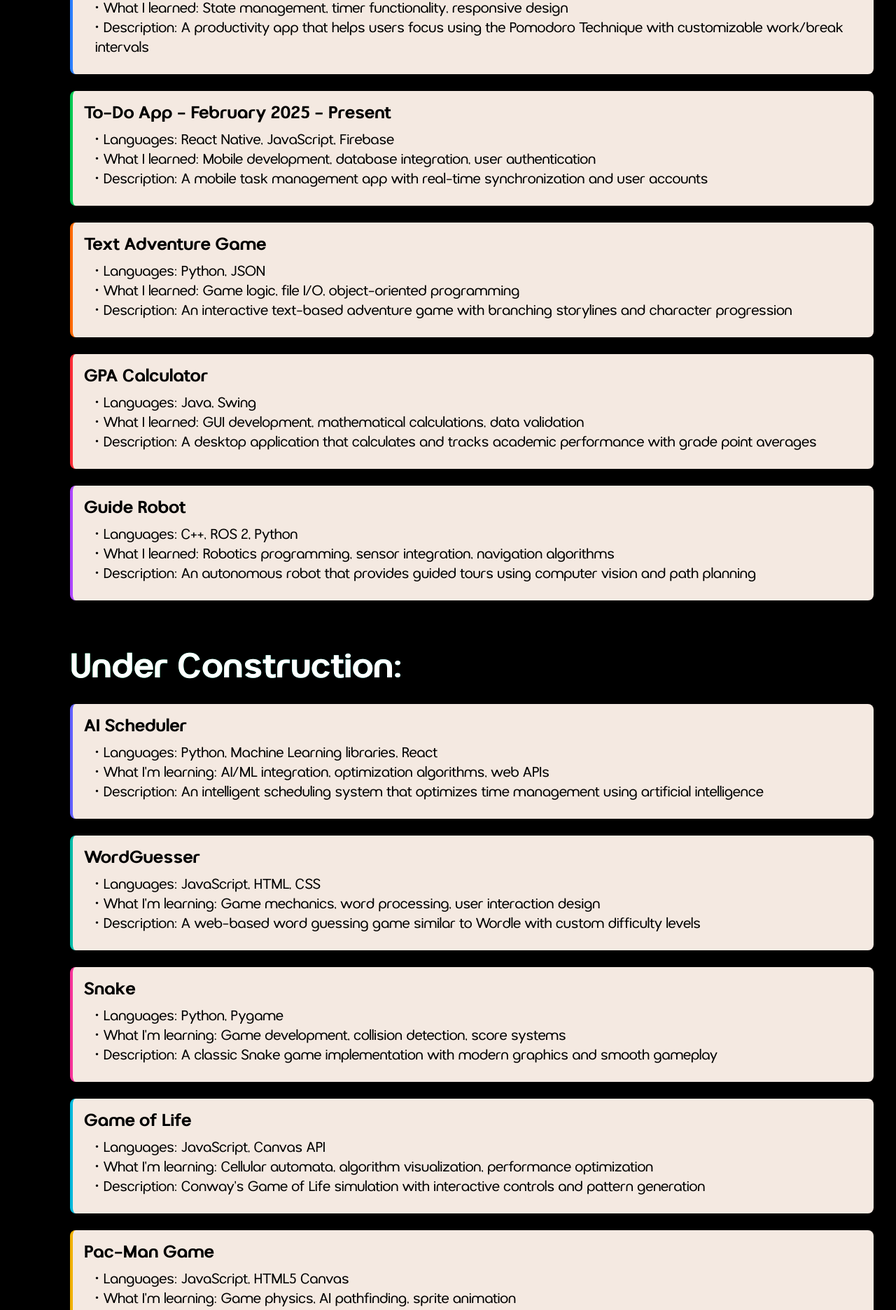
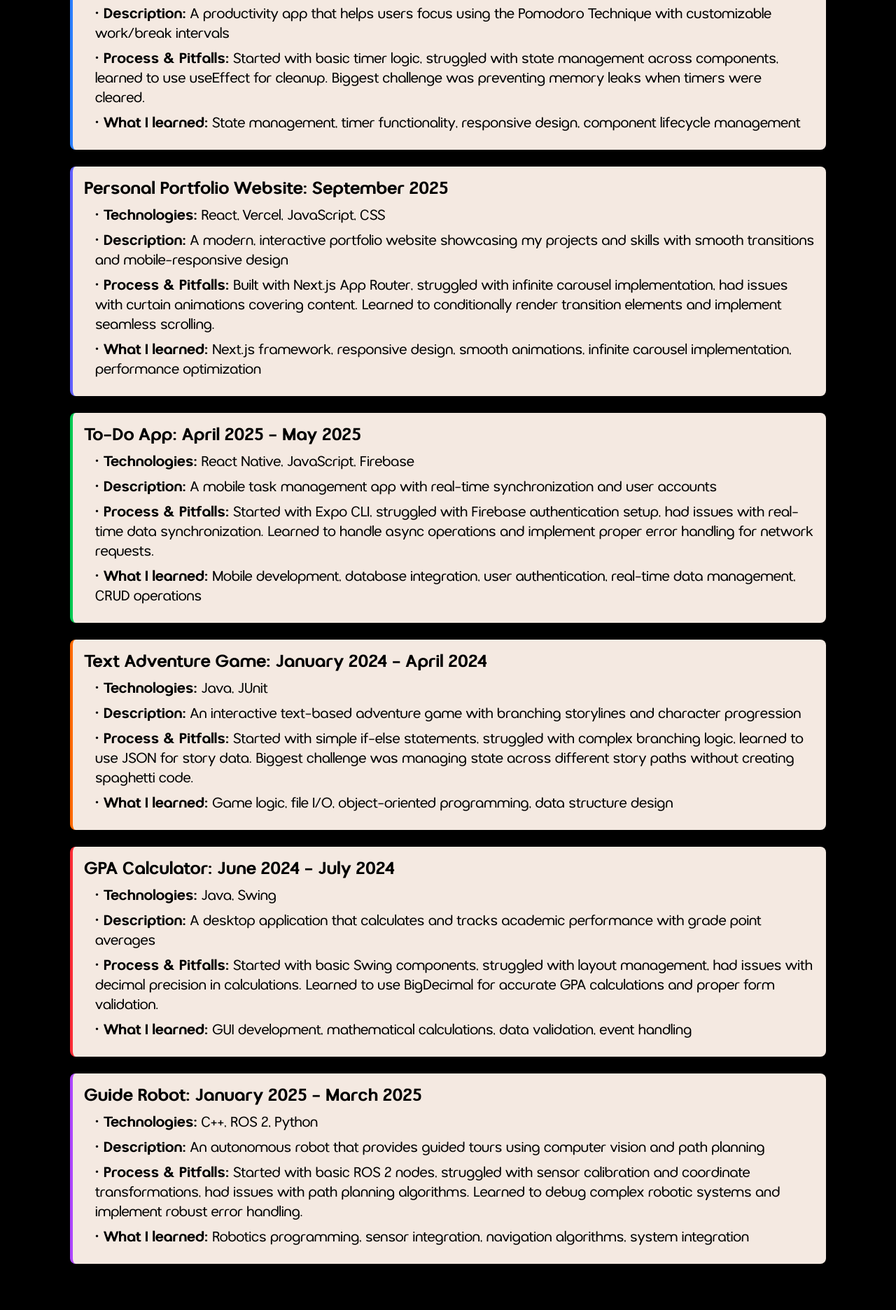
Before and after one commit to Rashaunjw/personal-portfolio, a Next.js app: page /projects in a window 1280 px wide. Shown: the part 486-2358 px from the top of the page at 70% size. Built offline with nearby package versions, Linux system fonts and the light colour scheme.

Commit message:
14th commit

```diff
--- a/src/app/projects/page.js
+++ b/src/app/projects/page.js
@@ -31,7 +31,7 @@ export default function ProjectsPage() {
         </h2>
       </div>
       <div className={`mt-6 pb-32 transition-all duration-1500 ${isAnimating ? 'opacity-0 translate-y-8' : 'opacity-100 translate-y-0'}`}>
-        <div className="text-left pl-25 pr-8">
+        <div className="text-left px-25">
           <div className="text-2xl font-regular text-white mb-6 text-center" style={{ fontFamily: 'Gucina, sans-serif' }}>
           A collection of personal and academic projects showcasing my journey in software development, from web applications to mobile apps and games.
           </div>
@@ -44,56 +44,73 @@ export default function ProjectsPage() {
 
           <div className="bg-[#F4E9E1] rounded-lg p-4 mb-6 shadow-lg hover:shadow-xl transition-all duration-300 hover:scale-[1.02] hover:-translate-y-2 border-l-4 border-blue-500">
             <div className="text-2xl font-bold text-black mb-2" style={{ fontFamily: 'Gucina, sans-serif' }}>
-            <a href="https://www.rjwpomodoro.com/" target="_blank" rel="noopener noreferrer" className="underline hover:text-gray-600 transition-colors">Pomodoro Timer</a> - November 2024 - January 2025
+            <a href="https://www.rjwpomodoro.com/" target="_blank" rel="noopener noreferrer" className="underline hover:text-gray-600 transition-colors">Pomodoro Timer</a>: November 2024 - January 2025
             </div>
-            <ul className="text-xl text-black mb-2 ml-4" style={{ fontFamily: 'Gucina, sans-serif' }}>
-              <li>• Languages: React, JavaScript, CSS, HTML</li>
-              <li>• What I learned: State management, timer functionality, responsive design</li>
-              <li>• Description: A productivity app that helps users focus using the Pomodoro Technique with customizable work/break intervals</li>
+            <ul className="text-xl text-black mb-2 ml-4 space-y-2" style={{ fontFamily: 'Gucina, sans-serif' }}>
+              <li>• <span className="font-bold">Technologies:</span> React, JavaScript, CSS, HTML</li>
+              <li>• <span className="font-bold">Description:</span> A productivity app that helps users focus using the Pomodoro Technique with customizable work/break intervals</li>
+              <li>• <span className="font-bold">Process & Pitfalls:</span> Started with basic timer logic, struggled with state management across components, learned to use useEffect for cleanup. Biggest challenge was preventing memory leaks when timers were cleared.</li>
+              <li>• <span className="font-bold">What I learned:</span> State management, timer functionality, responsive design, component lifecycle management</li>
+            </ul>
+          </div>
+
+          <div className="bg-[#F4E9E1] rounded-lg p-4 mb-6 shadow-lg hover:shadow-xl transition-all duration-300 hover:scale-[1.02] hover:-translate-y-2 border-l-4 border-indigo-500">
+            <div className="text-2xl font-bold text-black mb-2" style={{ fontFamily: 'Gucina, sans-serif' }}>
+            Personal Portfolio Website: September 2025
+            </div>
+            <ul className="text-xl text-black mb-2 ml-4 space-y-2" style={{ fontFamily: 'Gucina, sans-serif' }}>
+              <li>• <span className="font-bold">Technologies:</span> React, Vercel, JavaScript, CSS</li>
+              <li>• <span className="font-bold">Description:</span> A modern, interactive portfolio website showcasing my projects and skills with smooth transitions and mobile-responsive design</li>
+              <li>• <span className="font-bold">Process & Pitfalls:</span> Built with Next.js App Router, struggled with infinite carousel implementation, had issues with curtain animations covering content. Learned to conditionally render transition elements and implement seamless scrolling.</li>
+              <li>• <span className="font-bold">What I learned:</span> Next.js framework, responsive design, smooth animations, infinite carousel implementation, performance optimization</li>
             </ul>
           </div>
 
           <div className="bg-[#F4E9E1] rounded-lg p-4 mb-6 shadow-lg hover:shadow-xl transition-all duration-300 hover:scale-[1.02] hover:-translate-y-2 border-l-4 border-green-500">
             <div className="text-2xl font-bold text-black mb-2" style={{ fontFamily: 'Gucina, sans-serif' }}>
-            To-Do App - February 2025 - Present
+            To-Do App: April 2025 - May 2025
             </div>
-            <ul className="text-xl text-black mb-2 ml-4" style={{ fontFamily: 'Gucina, sans-serif' }}>
-              <li>• Languages: React Native, JavaScript, Firebase</li>
-              <li>• What I learned: Mobile development, database integration, user authentication</li>
-              <li>• Description: A mobile task management app with real-time synchronization and user accounts</li>
+            <ul className="text-xl text-black mb-2 ml-4 space-y-2" style={{ fontFamily: 'Gucina, sans-serif' }}>
+              <li>• <span className="font-bold">Technologies:</span> React Native, JavaScript, Firebase</li>
+              <li>• <span className="font-bold">Description:</span> A mobile task management app with real-time synchronization and user accounts</li>
+              <li>• <span className="font-bold">Process & Pitfalls:</span> Started with Expo CLI, struggled with Firebase authentication setup, had issues with real-time data synchronization. Learned to handle async operations and implement proper error handling for network requests.</li>
+              <li>• <span className="font-bold">What I learned:</span> Mobile development, database integration, user authentication, real-time data management, CRUD operations</li>
             </ul>
           </div>
 
           <div className="bg-[#F4E9E1] rounded-lg p-4 mb-6 shadow-lg hover:shadow-xl transition-all duration-300 hover:scale-[1.02] hover:-translate-y-2 border-l-4 border-orange-500">
             <div className="text-2xl font-bold text-black mb-2" style={{ fontFamily: 'Gucina, sans-serif' }}>
-            Text Adventure Game
+            Text Adventure Game: January 2024 - April 2024
             </div>
-            <ul className="text-xl text-black mb-2 ml-4" style={{ fontFamily: 'Gucina, sans-serif' }}>
-              <li>• Languages: Python, JSON</li>
-              <li>• What I learned: Game logic, file I/O, object-oriented programming</li>
-              <li>• Description: An interactive text-based adventure game with branching storylines and character progression</li>
+            <ul className="text-xl text-black mb-2 ml-4 space-y-2" style={{ fontFamily: 'Gucina, sans-serif' }}>
+              <li>• <span className="font-bold">Technologies:</span> Java, JUnit</li>
+              <li>• <span className="font-bold">Description:</span> An interactive text-based adventure game with branching storylines and character progression</li>
+              <li>• <span className="font-bold">Process & Pitfalls:</span> Started with simple if-else statements, struggled with complex branching logic, learned to use JSON for story data. Biggest challenge was managing state across different story paths without creating spaghetti code.</li>
+              <li>• <span className="font-bold">What I learned:</span> Game logic, file I/O, object-oriented programming, data structure design</li>
             </ul>
           </div>
 
           <div className="bg-[#F4E9E1] rounded-lg p-4 mb-6 shadow-lg hover:shadow-xl transition-all duration-300 hover:scale-[1.02] hover:-translate-y-2 border-l-4 border-red-500">
             <div className="text-2xl font-bold text-black mb-2" style={{ fontFamily: 'Gucina, sans-serif' }}>
-            GPA Calculator
+            GPA Calculator: June 2024 - July 2024
             </div>
-            <ul className="text-xl text-black mb-2 ml-4" style={{ fontFamily: 'Gucina, sans-serif' }}>
-              <li>• Languages: Java, Swing</li>
-              <li>• What I learned: GUI development, mathematical calculations, data validation</li>
-              <li>• Description: A desktop application that calculates and tracks academic performance with grade point averages</li>
+            <ul className="text-xl text-black mb-2 ml-4 space-y-2" style={{ fontFamily: 'Gucina, sans-serif' }}>
+              <li>• <span className="font-bold">Technologies:</span> Java, Swing</li>
+              <li>• <span className="font-bold">Description:</span> A desktop application that calculates and tracks academic performance with grade point averages</li>
+              <li>• <span className="font-bold">Process & Pitfalls:</span> Started with basic Swing components, struggled with layout management, had issues with decimal precision in calculations. Learned to use BigDecimal for accurate GPA calculations and proper form validation.</li>
+              <li>• <span className="font-bold">What I learned:</span> GUI development, mathematical calculations, data validation, event handling</li>
             </ul>
           </div>
 
           <div className="bg-[#F4E9E1] rounded-lg p-4 mb-6 shadow-lg hover:shadow-xl transition-all duration-300 hover:scale-[1.02] hover:-translate-y-2 border-l-4 border-purple-500">
             <div className="text-2xl font-bold text-black mb-2" style={{ fontFamily: 'Gucina, sans-serif' }}>
-            Guide Robot
+            Guide Robot: January 2025 - March 2025
             </div>
-            <ul className="text-xl text-black mb-2 ml-4" style={{ fontFamily: 'Gucina, sans-serif' }}>
-              <li>• Languages: C++, ROS 2, Python</li>
-              <li>• What I learned: Robotics programming, sensor integration, navigation algorithms</li>
-              <li>• Description: An autonomous robot that provides guided tours using computer vision and path planning</li>
+            <ul className="text-xl text-black mb-2 ml-4 space-y-2" style={{ fontFamily: 'Gucina, sans-serif' }}>
+              <li>• <span className="font-bold">Technologies:</span> C++, ROS 2, Python</li>
+              <li>• <span className="font-bold">Description:</span> An autonomous robot that provides guided tours using computer vision and path planning</li>
+              <li>• <span className="font-bold">Process & Pitfalls:</span> Started with basic ROS 2 nodes, struggled with sensor calibration and coordinate transformations, had issues with path planning algorithms. Learned to debug complex robotic systems and implement robust error handling.</li>
+              <li>• <span className="font-bold">What I learned:</span> Robotics programming, sensor integration, navigation algorithms, system integration</li>
             </ul>
           </div>
           <br />
@@ -108,10 +125,11 @@ export default function ProjectsPage() {
             <div className="text-2xl font-bold text-black mb-2" style={{ fontFamily: 'Gucina, sans-serif' }}>
             AI Scheduler
             </div>
-            <ul className="text-xl text-black mb-2 ml-4" style={{ fontFamily: 'Gucina, sans-serif' }}>
-              <li>• Languages: Python, Machine Learning libraries, React</li>
-              <li>• What I&apos;m learning: AI/ML integration, optimization algorithms, web APIs</li>
-              <li>• Description: An intelligent scheduling system that optimizes time management using artificial intelligence</li>
+            <ul className="text-xl text-black mb-2 ml-4 space-y-2" style={{ fontFamily: 'Gucina, sans-serif' }}>
+              <li>• <span className="font-bold">Technologies:</span> Python, Machine Learning libraries, React</li>
+              <li>• <span className="font-bold">Description:</span> An intelligent scheduling system that optimizes time management using artificial intelligence</li>
+              <li>• <span className="font-bold">Process & Pitfalls:</span> Started with basic ML models, struggling with data preprocessing and feature engineering, having issues with model accuracy. Learning to implement proper training pipelines and handle edge cases in scheduling algorithms.</li>
+              <li>• <span className="font-bold">What I&apos;m learning:</span> AI/ML integration, optimization algorithms, web APIs, data preprocessing</li>
             </ul>
           </div>
 
@@ -119,32 +137,35 @@ export default function ProjectsPage() {
             <div className="text-2xl font-bold text-black mb-2" style={{ fontFamily: 'Gucina, sans-serif' }}>
             WordGuesser
             </div>
-            <ul className="text-xl text-black mb-2 ml-4" style={{ fontFamily: 'Gucina, sans-serif' }}>
-              <li>• Languages: JavaScript, HTML, CSS</li>
-              <li>• What I&apos;m learning: Game mechanics, word processing, user interaction design</li>
-              <li>• Description: A web-based word guessing game similar to Wordle with custom difficulty levels</li>
+            <ul className="text-xl text-black mb-2 ml-4 space-y-2" style={{ fontFamily: 'Gucina, sans-serif' }}>
+              <li>• <span className="font-bold">Technologies:</span> Ruby, Cucumber, RSpec, Sinatra</li>
+              <li>• <span className="font-bold">Description:</span> A web-based word guessing game similar to Wordle with custom difficulty levels</li>
+              <li>• <span className="font-bold">Process & Pitfalls:</span> Started with basic DOM manipulation, struggling with game state management and word validation logic, having issues with responsive design. Learning to implement proper game mechanics and user feedback systems.</li>
+              <li>• <span className="font-bold">What I&apos;m learning:</span> Game mechanics, word processing, user interaction design, state management</li>
             </ul>
           </div>
 
           <div className="bg-[#F4E9E1] rounded-lg p-4 mb-6 shadow-lg hover:shadow-xl transition-all duration-300 hover:scale-[1.02] hover:-translate-y-2 border-l-4 border-pink-500">
             <div className="text-2xl font-bold text-black mb-2" style={{ fontFamily: 'Gucina, sans-serif' }}>
-            Snake
+            Snake Game
             </div>
-            <ul className="text-xl text-black mb-2 ml-4" style={{ fontFamily: 'Gucina, sans-serif' }}>
-              <li>• Languages: Python, Pygame</li>
-              <li>• What I&apos;m learning: Game development, collision detection, score systems</li>
-              <li>• Description: A classic Snake game implementation with modern graphics and smooth gameplay</li>
+            <ul className="text-xl text-black mb-2 ml-4 space-y-2" style={{ fontFamily: 'Gucina, sans-serif' }}>
+              <li>• <span className="font-bold">Technologies:</span> Python, Pygame</li>
+              <li>• <span className="font-bold">Description:</span> A classic Snake game implementation with modern graphics and smooth gameplay</li>
+              <li>• <span className="font-bold">Process & Pitfalls:</span> Started with basic Pygame setup, struggling with collision detection and game loop optimization, having issues with score tracking and game state management. Learning to implement proper game architecture and performance optimization.</li>
+              <li>• <span className="font-bold">What I&apos;m learning:</span> Game development, collision detection, score systems, performance optimization</li>
             </ul>
           </div>
 
           <div className="bg-[#F4E9E1] rounded-lg p-4 mb-6 shadow-lg hover:shadow-xl transition-all duration-300 hover:scale-[1.02] hover:-translate-y-2 border-l-4 border-cyan-500">
             <div className="text-2xl font-bold text-black mb-2" style={{ fontFamily: 'Gucina, sans-serif' }}>
-            Game of Life
+            Conway&apos;s Game of Life (Cellular Automata) August 2025 - Present
             </div>
-            <ul className="text-xl text-black mb-2 ml-4" style={{ fontFamily: 'Gucina, sans-serif' }}>
-              <li>• Languages: JavaScript, Canvas API</li>
-              <li>• What I&apos;m learning: Cellular automata, algorithm visualization, performance optimization</li>
-              <li>• Description: Conway&apos;s Game of Life simulation with interactive controls and pattern generation</li>
+            <ul className="text-xl text-black mb-2 ml-4 space-y-2" style={{ fontFamily: 'Gucina, sans-serif' }}>
+              <li>• <span className="font-bold">Technologies:</span> Python, Canvas API</li>
+              <li>• <span className="font-bold">Description:</span> Conway&apos;s Game of Life simulation with interactive controls and pattern generation. This is a project that I am working on for my senior oral presentation.</li>
+              <li>• <span className="font-bold">Process & Pitfalls:</span> Started with basic Canvas drawing, struggling with algorithm optimization for large grids, having issues with pattern generation and user interaction. Learning to implement efficient cellular automata algorithms and interactive controls.</li>
+              <li>• <span className="font-bold">What I&apos;m learning:</span> Cellular automata, algorithm visualization, performance optimization, interactive design</li>
             </ul>
           </div>
 
@@ -152,10 +173,11 @@ export default function ProjectsPage() {
             <div className="text-2xl font-bold text-black mb-2" style={{ fontFamily: 'Gucina, sans-serif' }}>
             Pac-Man Game
             </div>
-            <ul className="text-xl text-black mb-2 ml-4" style={{ fontFamily: 'Gucina, sans-serif' }}>
-              <li>• Languages: JavaScript, HTML5 Canvas</li>
-              <li>• What I&apos;m learning: Game physics, AI pathfinding, sprite animation</li>
-              <li>• Description: A recreation of the classic Pac-Man arcade game with modern web technologies</li>
+            <ul className="text-xl text-black mb-2 ml-4 space-y-2" style={{ fontFamily: 'Gucina, sans-serif' }}>
+              <li>• <span className="font-bold">Technologies:</span> Java, JUnit</li>
+              <li>• <span className="font-bold">Description:</span> A recreation of the classic Pac-Man arcade game with modern game mechanics</li>
+              <li>• <span className="font-bold">Process & Pitfalls:</span> Started with basic sprite rendering, struggling with AI pathfinding for ghosts, having issues with collision detection and game physics. Learning to implement proper game loops and AI behavior patterns.</li>
+              <li>• <span className="font-bold">What I&apos;m learning:</span> Game physics, AI pathfinding, sprite animation, game loop optimization</li>
             </ul>
           </div>
         </div>
```
